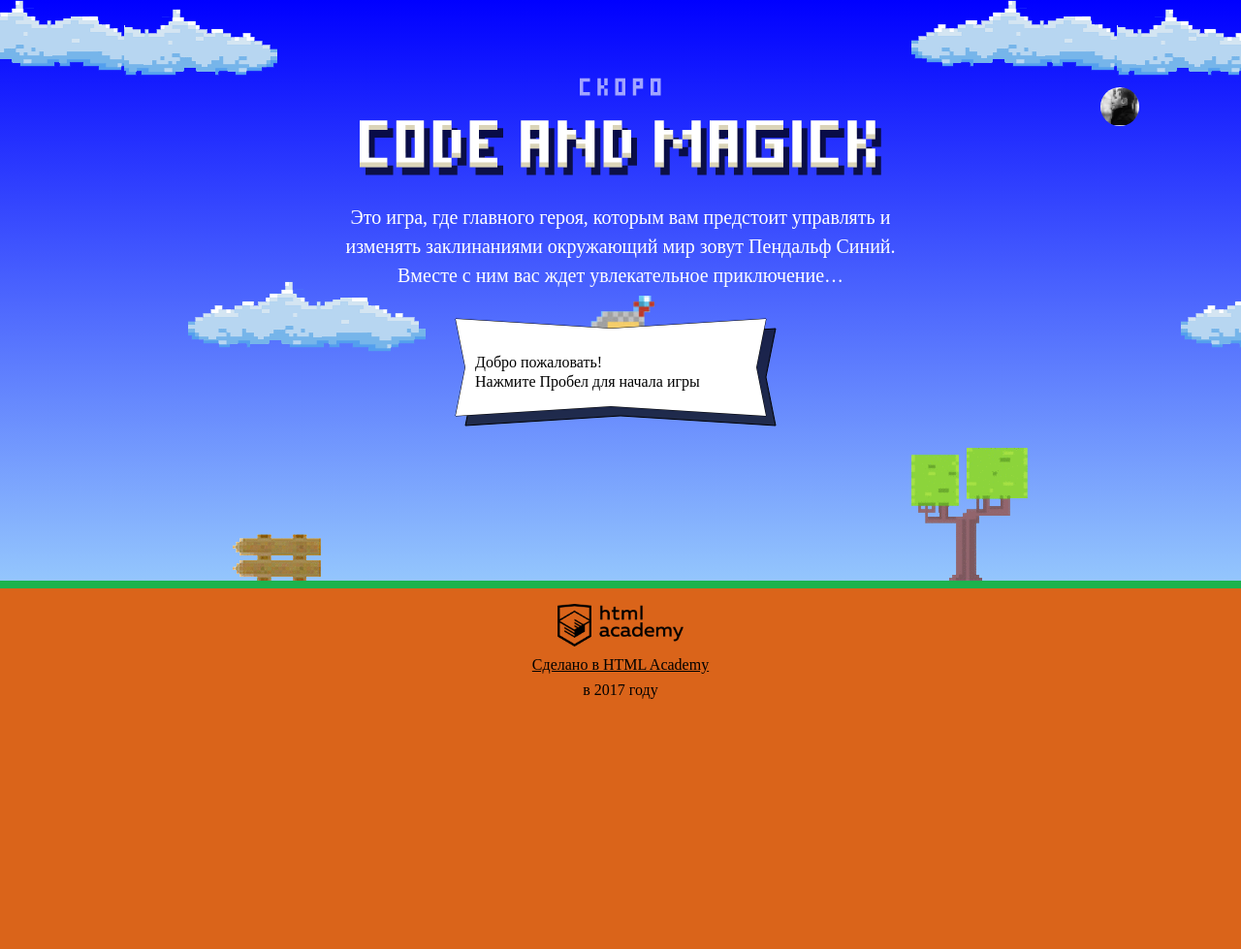
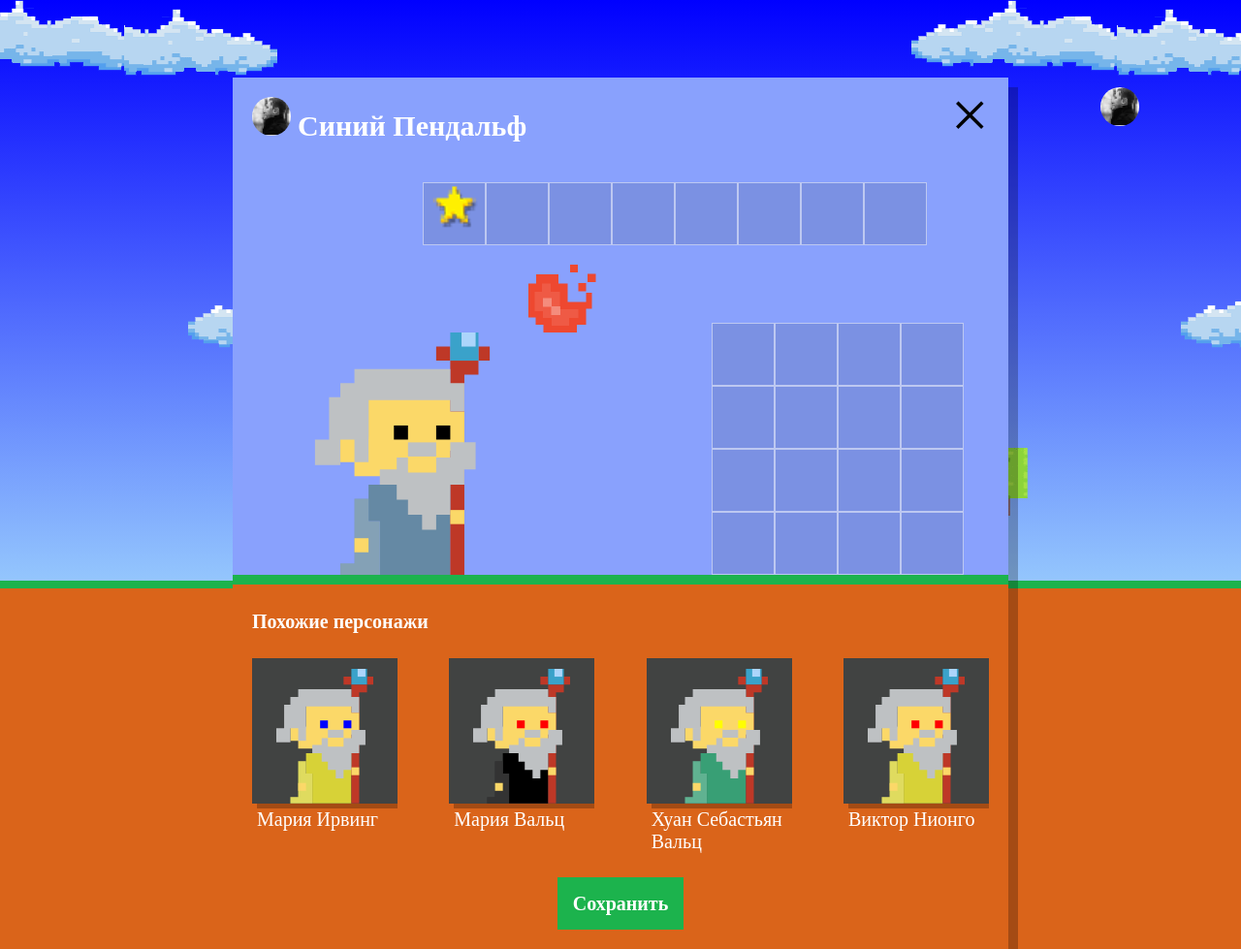
Before and after one commit to AileenKingsler/70879-code-and-magick-17, a website: page index.html in a window 1280 px wide. Shown: the whole page at 97% size. Before the commit the page ends 800 px from the top, so only its background shows below. Drawn offline with Linux system fonts and the light colour scheme; a web font is replaced by a local one.

Commit message:
Генерирует похожих персонажей и выводит их на страницу

```diff
--- a/index.html
+++ b/index.html
@@ -209,6 +209,7 @@
 </script>
 <script src="js/stat.js"></script>
 <script src="js/game.js"></script>
+<script src="js/setup.js"></script>
 
 </body>
 </html>
--- /dev/null
+++ b/js/setup.js
@@ -0,0 +1,57 @@
+'use strict';
+
+var userDialog = document.querySelector('.setup');
+var similarList = userDialog.querySelector('.setup-similar-list');
+var similarWizardTemplate = document.querySelector('#similar-wizard-template').content.querySelector('.setup-similar-item');
+
+var wizardsProperties = {
+  firstnames: ['Иван', 'Хуан Себастьян', 'Мария', 'Кристоф', 'Виктор', 'Юлия', 'Люпита', 'Вашингтон'],
+  lastnames: ['да Марья', 'Верон', 'Мирабелла', 'Вальц', 'Онопко', 'Топольницкая', 'Нионго', 'Ирвинг'],
+  coatColors: ['rgb(101, 137, 164)', 'rgb(241, 43, 107)', 'rgb(146, 100, 161)', 'rgb(56, 159, 117)', 'rgb(215, 210, 55)', 'rgb(0, 0, 0)'],
+  eyesColors: ['black', 'red', 'blue', 'yellow', 'green']
+};
+
+var getRandomProperties = function (properties) {
+  return properties[Math.round(Math.random() * (properties.length - 1))];
+};
+
+var createWizards = function (properties, quantity) {
+  var wizards = [];
+
+  for (var i = 0; i < quantity; i++) {
+    var wizard = {
+      name: getRandomProperties(properties.firstnames) + ' ' + getRandomProperties(properties.lastnames),
+      coatColor: getRandomProperties(properties.coatColors),
+      eyesColor: getRandomProperties(properties.eyesColors)
+    };
+    wizards.push(wizard);
+  }
+
+  return wizards;
+};
+
+var renderWizard = function (wizard) {
+  var wizardElement = similarWizardTemplate.cloneNode(true);
+
+  wizardElement.querySelector('.setup-similar-label').textContent = wizard.name;
+  wizardElement.querySelector('.wizard-coat').style.fill = wizard.coatColor;
+  wizardElement.querySelector('.wizard-eyes').style.fill = wizard.eyesColor;
+
+  return wizardElement;
+};
+
+var createSimilarList = function (wizardsList) {
+  var fragment = document.createDocumentFragment();
+
+  for (var i = 0; i < wizardsList.length; i++) {
+    fragment.appendChild(renderWizard(wizardsList[i]));
+  }
+
+  similarList.appendChild(fragment);
+};
+
+userDialog.classList.remove('hidden');
+
+createSimilarList(createWizards(wizardsProperties, 4));
+
+userDialog.querySelector('.setup-similar').classList.remove('hidden');
```
